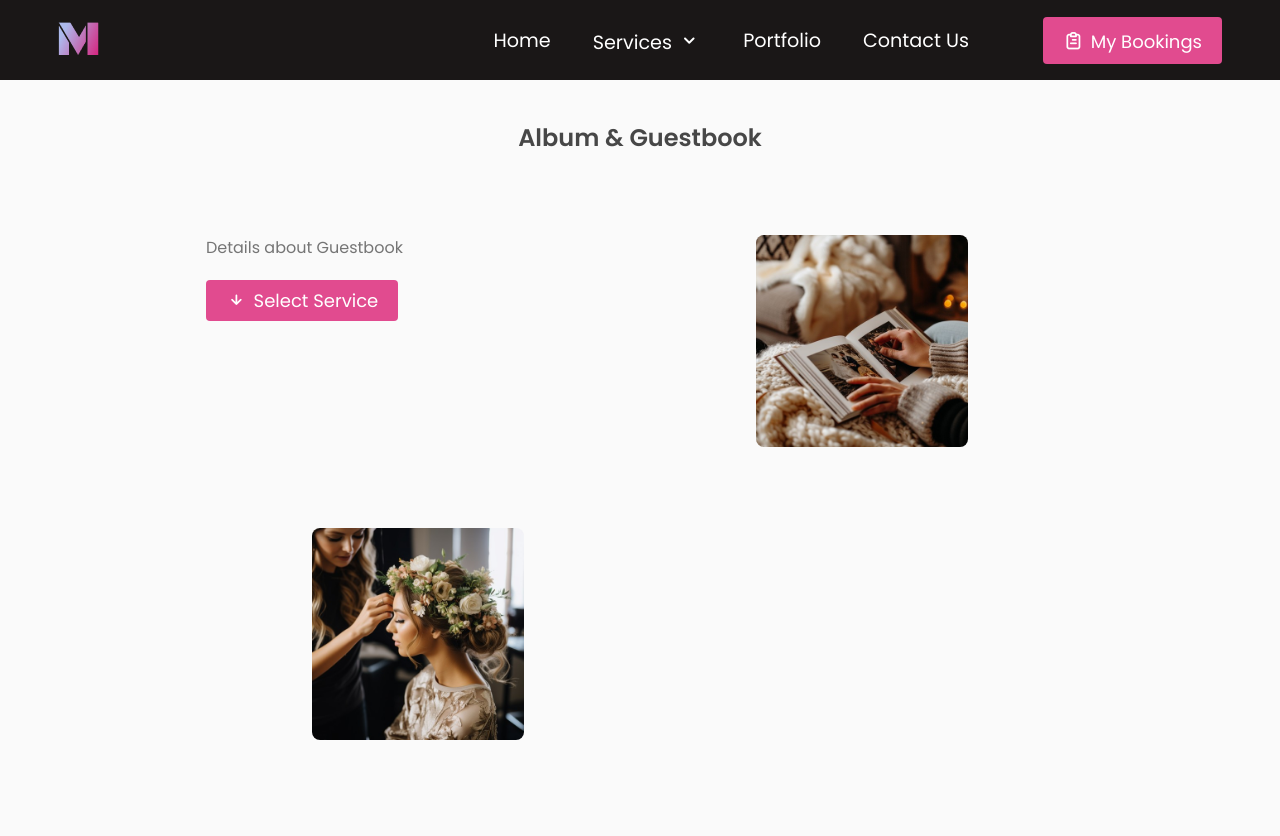
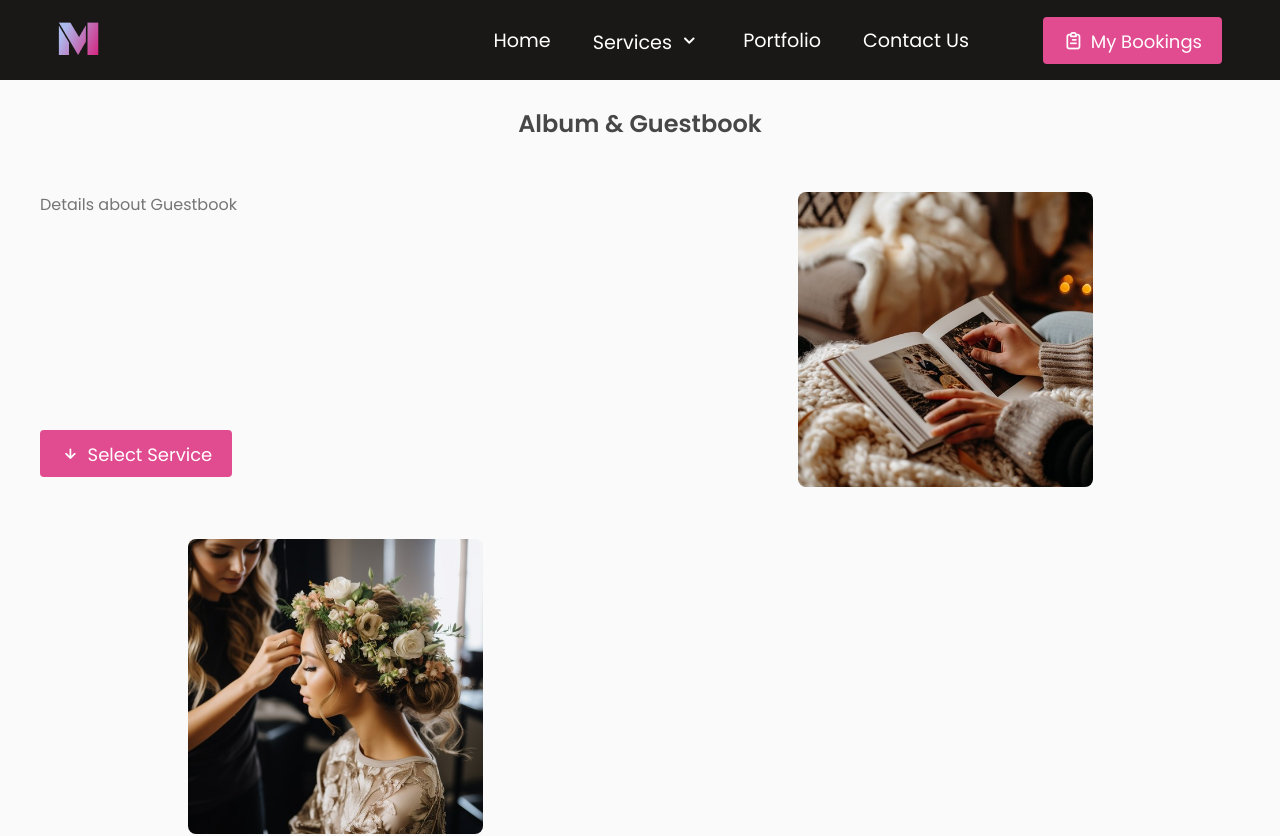
Before and after one commit to voyage-coders/marriagement, a React (Vite) app in the folder client/: page /service/album-guestbook in a window 1280 px wide. Shown: the top 836 px of the page. Built offline with nearby package versions, Linux system fonts and the light colour scheme.

Commit message:
loader and scroll problem
loader and scroll problem

```diff
--- a/client/package.json
+++ b/client/package.json
@@ -10,6 +10,7 @@
     "preview": "vite preview"
   },
   "dependencies": {
+    "framer-motion": "^11.3.2",
     "react": "^18.3.1",
     "react-dom": "^18.3.1",
     "react-router-dom": "^6.24.1"
--- a/client/src/App.jsx
+++ b/client/src/App.jsx
@@ -1,14 +1,16 @@
-import './App.css'
-import {BrowserRouter as Router} from 'react-router-dom'
-import AppRoutes from './routes/AppRoutes'
+import './App.css';
+import {BrowserRouter as Router} from 'react-router-dom';
+import AppRoutes from './routes/AppRoutes';
+import ScrollToTop from './routes/ScrollToTop';
 
 
 function App() {
 
   return (
     <Router>
+      <ScrollToTop/>
       <AppRoutes/>
-      <h1 className='h1Test'>Marriagement - A Project by Kseniia & Sharaf</h1>
+      <h1 className='h1Test'> Marriagement - A Project by Kseniia and Sharaf</h1>
     </Router>
   )
 }
--- a/client/src/components/services-section/ServiceDetail.css
+++ b/client/src/components/services-section/ServiceDetail.css
@@ -1,8 +1,8 @@
 .service-container {
   display: grid;
   place-items: center;
-  height: 90vh;
   padding: 20px;
+  height: 100vh;
   box-sizing: border-box;
 }
 
@@ -13,9 +13,8 @@
   gap: 20px;
   align-items: center;
   margin: 20px auto;
-  width: 70%; /* Adjust width as needed */
-  max-width: 1200px; /* Adjust max-width as needed */
-  box-sizing: border-box;
+  width: 100%;
+  max-width: 1200px;
 }
 
 .service-heading {
@@ -32,7 +31,7 @@
 .service-detail-1 p,
 .service-detail-2 p {
   margin: 0;
-  align-self: start; /* Ensure the text starts at the top */
+  align-self: start;
   text-align: left;
 }
 
@@ -41,8 +40,16 @@
 }
 
 .detail-1-text {
-  align-self: start;
-  gap:10px;
+  display: grid;
+  grid-template-rows: auto 1fr auto; /* Add auto to the third row for the button */
+  gap: 10px;
+  height: 100%; /* Ensure the container fills the available space */
+}
+
+.detail-1-text .btn {
+  align-self: end; /* Align the button at the bottom */
+  justify-self: start; /* Align the button to the start of its container */
+  max-width: 250px; /* Set a max width if needed */
 }
 
 @media (max-width: 768px) {
--- a/client/src/components/services-section/ServiceDetail.jsx
+++ b/client/src/components/services-section/ServiceDetail.jsx
@@ -11,7 +11,7 @@ const ServiceDetail = ({ services }) => {
 	}
 
 	return (
-		<>
+		<div className="detail-container">
 			<div className="service-container">
 				<h2 className="service-heading">{service.text}</h2>
 				<div className="service-detail-1">
@@ -34,7 +34,7 @@ const ServiceDetail = ({ services }) => {
 					<p>{service.description2}</p>
 				</div>
 			</div>
-		</>
+		</div>
 	);
 };
 
--- a/client/src/pages/home/Hero.jsx
+++ b/client/src/pages/home/Hero.jsx
@@ -1,9 +1,11 @@
+import Header from '../../components/header/Header';
 import './Hero.css';
 import HeroButton from './HeroButton';
 
 const Hero = () => {
   return (
-    <div>
+    <div className="hero-home">
+        <Header/>
         <div className='home'>
             <div className='modal'>
                 <p className='hero-text'>GET THE BEST SERVICES
--- a/client/src/pages/home/HomePage.jsx
+++ b/client/src/pages/home/HomePage.jsx
@@ -1,13 +1,11 @@
 //HomePage component
 import Hero from './Hero';
-import Header from '../../components/header/Header';
 import ServicesSection from '../../components/services-section/ServicesSection';
 import servicesData from '../../components/services-section/servicesData';
 
 function HomePage() {
   return (
     <div>
-        <Header/>
         <Hero/>
         <ServicesSection cards={servicesData}/>
     </div>
--- a/client/src/pages/services/ServicePage.jsx
+++ b/client/src/pages/services/ServicePage.jsx
@@ -6,7 +6,7 @@ import {servicesDetail} from '../../components/services-section/servicesData';
 
 function ServicePage() {
   return (
-    <div>
+    <div className="service-page">
         <Header/>
         <ServiceDetail services={servicesDetail}/>
     </div>
--- /dev/null
+++ b/client/src/routes/Loading.css
@@ -0,0 +1,27 @@
+/* Styles for the loading overlay and spinner */
+.loading-overlay {
+    position: fixed;
+    top: 0;
+    left: 0;
+    right: 0;
+    bottom: 0;
+    background: rgba(255, 255, 255, 0.8); /* Semi-transparent background */
+    display: flex;
+    justify-content: center;
+    align-items: center;
+    z-index: 9999; /* Ensure it's above other content */
+  }
+
+  .loading-spinner {
+    border: 16px solid #f3f3f3; /* Light grey background */
+    border-top: 16px solid #E14B8F; /* Blue color for the spinner */
+    border-radius: 50%;
+    width: 120px;
+    height: 120px;
+    animation: spin 2s linear infinite;
+  }
+
+  @keyframes spin {
+    0% { transform: rotate(0deg); }
+    100% { transform: rotate(360deg); }
+  }
--- /dev/null
+++ b/client/src/routes/Loading.jsx
@@ -0,0 +1,12 @@
+import React from 'react';
+import './Loading.css'; // Add your styles for the loader
+
+const Loading = () => {
+  return (
+    <div className="loading-overlay">
+      <div className="loading-spinner"></div>
+    </div>
+  );
+};
+
+export default Loading;
--- /dev/null
+++ b/client/src/routes/ScrollToTop.jsx
@@ -0,0 +1,35 @@
+import { useEffect, useState } from 'react';
+import { useLocation } from 'react-router-dom';
+import Loading from './Loading'; // Import the Loading component
+
+const ScrollToTop = () => {
+  const { pathname } = useLocation();
+  const [loading, setLoading] = useState(true);
+
+  useEffect(() => {
+    const handleScroll = () => {
+      window.scrollTo({
+        top: 0,
+        behavior: 'smooth', // Smooth scroll effect
+      });
+
+      // Hide the loading spinner after scrolling
+      setTimeout(() => {
+        setLoading(false);
+      }, 500); // Delay to allow smooth scroll
+    };
+
+    // Show loading spinner initially
+    setLoading(true);
+    handleScroll();
+
+    // Handle route changes
+    return () => {
+      setLoading(true); // Re-show loading spinner on route change
+    };
+  }, [pathname]);
+
+  return loading ? <Loading /> : null; // Show Loading component if loading is true
+};
+
+export default ScrollToTop;
```
Also changed, not shown: client/src/components/services-section/ServicesSection.css (line endings or trailing spaces), 1 other file (tests, documents, lock files or other folders).
